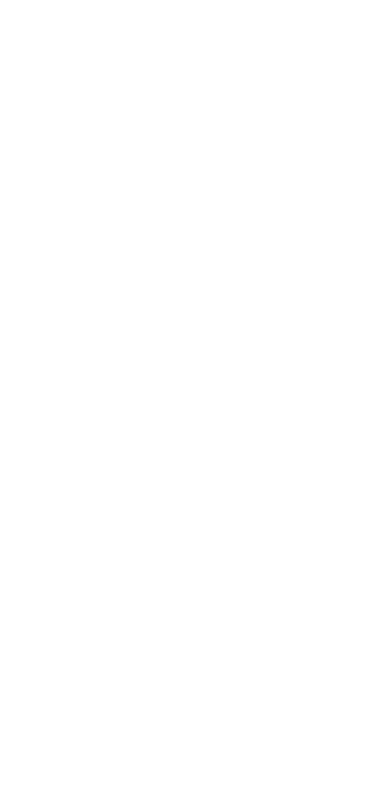
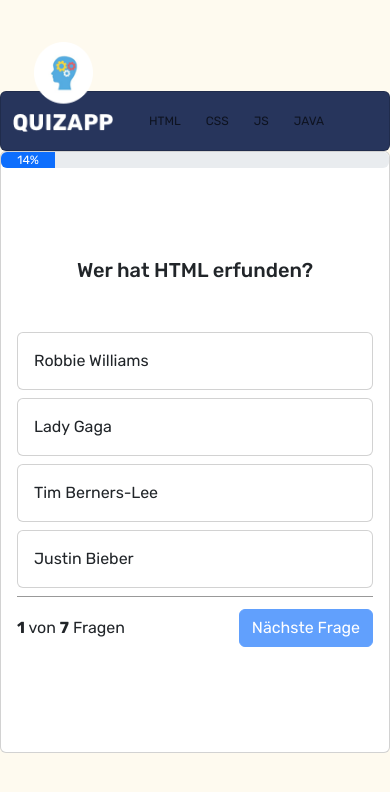
Before and after one commit to devXodia/QuizApp, a plain HTML site: page index.html in a window 390 px wide. Drawn offline with nearby package versions, Linux system fonts and the light colour scheme.

Commit message:
html-quiz added

```diff
--- a/index.html
+++ b/index.html
@@ -4,8 +4,131 @@
     <meta charset="UTF-8" />
     <meta name="viewport" content="width=device-width, initial-scale=1.0" />
     <title>Quiz App</title>
+    <link rel="preconnect" href="https://fonts.googleapis.com" />
+    <link rel="preconnect" href="https://fonts.gstatic.com" crossorigin />
+    <link
+      href="https://fonts.googleapis.com/css2?family=Rubik:ital,wght@0,300;0,400;0,500;0,600;0,700;0,800;0,900;1,300;1,400;1,500;1,600;1,700;1,800;1,900&display=swap"
+      rel="stylesheet"
+    />
     <link rel="stylesheet" href="style.css" />
     <script src="script.js"></script>
+
+    <!-- bootstrap files -->
+    <link
+      href="https://cdn.jsdelivr.net/npm/bootstrap@5.3.0/dist/css/bootstrap.min.css"
+      rel="stylesheet"
+      integrity="sha384-9ndCyUaIbzAi2FUVXJi0CjmCapSmO7SnpJef0486qhLnuZ2cdeRhO02iuK6FUUVM"
+      crossorigin="anonymous"
+    />
+    <script
+      src="https://cdn.jsdelivr.net/npm/bootstrap@5.3.0/dist/js/bootstrap.bundle.min.js"
+      integrity="sha384-geWF76RCwLtnZ8qwWowPQNguL3RmwHVBC9FhGdlKrxdiJJigb/j/68SIy3Te4Bkz"
+      crossorigin="anonymous"
+    ></script>
   </head>
-  <body></body>
+  <body onload="init()">
+    <div class="main-screen">
+      <div class="container-left">
+        <nav class="navbar card color">
+          <div class="container-fluid">
+            <div class="top-logo mb-5">
+              <a class="navbar-brand" href="#">
+                <img
+                  src="./img/logo.png"
+                  alt="Logo"
+                  width="100"
+                  height="90"
+                  class="d-inline-block align-text-top"
+                />
+              </a>
+              <br />
+            </div>
+            <!-- navbar had h-100 w-100 -->
+            <ul class="navbar-nav">
+              <li class="nav-item">
+                <a class="nav-link" aria-current="page" href="#">HTML</a>
+              </li>
+              <li class="nav-item">
+                <a class="nav-link" href="#">CSS</a>
+              </li>
+              <li class="nav-item">
+                <a class="nav-link" href="#">JS</a>
+              </li>
+              <li class="nav-item">
+                <a class="nav-link" href="#">JAVA</a>
+              </li>
+            </ul>
+          </div>
+        </nav>
+      </div>
+      <div class="container-right">
+        <div class="card quiz-card m-width">
+          <div class="card-body space" id="endscreen" style="display: none">
+            <div class="endclass">
+              <img src="./img/brain result.png" />
+              HTML QUIZ COMPLETED!
+            </div>
+            <div class="endclass">
+              Du hast <b id="correctanswers"></b> Fragen von
+              <b id="outof"></b> richtig beantwortet
+              <button type="button" class="btn btn-primary btn-lg w-50">
+                SHARE
+              </button>
+              <button
+                onclick="restartGame()"
+                type="button"
+                class="btn btn-link"
+              >
+                Replay
+              </button>
+            </div>
+          </div>
+
+          <div class="card-body h-71" id="questionBody">
+            <div
+              class="progress"
+              id="progress"
+              role="progressbar"
+              aria-label="Example with label"
+              aria-valuenow="0"
+              aria-valuemin="0"
+              aria-valuemax="100"
+            >
+              <div class="progress-bar" id="progress-bar" style="width: 0%">
+                25%
+              </div>
+            </div>
+            <h5 class="card-title" id="questiontxt">Frage</h5>
+            <div class="card mb-2 quiz-answer" onclick="answer('answer_1')">
+              <div class="card-body" id="answer_1">Antwort 1</div>
+            </div>
+            <div class="card mb-2 quiz-answer" onclick="answer('answer_2')">
+              <div class="card-body" id="answer_2">Antwort 2</div>
+            </div>
+            <div class="card mb-2 quiz-answer" onclick="answer('answer_3')">
+              <div class="card-body" id="answer_3">Antwort 3</div>
+            </div>
+            <div class="card mb-2 quiz-answer" onclick="answer('answer_4')">
+              <div class="card-body" id="answer_4">Antwort 4</div>
+            </div>
+
+            <div class="question-footer">
+              <span>
+                <b id="currentQuestion">1</b> von
+                <b id="amountQuestions">5</b> Fragen
+              </span>
+              <button
+                disabled
+                id="next-btn"
+                class="btn btn-primary"
+                onclick="nextQuestion()"
+              >
+                Nächste Frage
+              </button>
+            </div>
+          </div>
+        </div>
+      </div>
+    </div>
+  </body>
 </html>
--- a/script.js
+++ b/script.js
@@ -0,0 +1,160 @@
+let questions = [
+  {
+    question: "Wer hat HTML erfunden?",
+    answer_1: "Robbie Williams",
+    answer_2: "Lady Gaga",
+    answer_3: "Tim Berners-Lee",
+    answer_4: "Justin Bieber",
+    right_answer: 3,
+  },
+  {
+    question: "Was bedeutet das HTML Tag &lt;a&gt;?",
+    answer_1: "Text Fett",
+    answer_2: "Container",
+    answer_3: "Ein Link",
+    answer_4: "Kursiv",
+    right_answer: 3,
+  },
+  {
+    question: "Wie bindet man eine Webseite in eine Webseite ein?",
+    answer_1: "&lt;iframe&gt;, &lt;frame&gt;, and &lt;frameset&gt;",
+    answer_2: "&lt;iframe&gt",
+    answer_3: "&lt;frame&gt",
+    answer_4: "&lt;frameset&gt;",
+    right_answer: 2,
+  },
+  {
+    question: "Wie stellt man Text am BESTEN fett dar?",
+    answer_1: "&lt;strong&gt",
+    answer_2: "CSS nutzen",
+    answer_3: "&lt;bold&gt",
+    answer_4: "&lt;b&gt;",
+    right_answer: 1,
+  },
+  {
+    question: "Welches Attribut kann man NICHT für Textarea verwenden?",
+    answer_1: "readonly",
+    answer_2: "max",
+    answer_3: "from",
+    answer_4: "spellcheck",
+    right_answer: 1,
+  },
+  {
+    question:
+      "Wie wählst du alle Elemente vom Typ &lt;a&gt mit dem Attribut title aus?",
+    answer_1: "a[title]{...}",
+    answer_2: "a > title {...}",
+    answer_3: "a.title {...}",
+    answer_4: "a=title {...}",
+    right_answer: 4,
+  },
+  {
+    question: "Wie definiert man in JavaScript eine Variable?",
+    answer_1: "let 100 = rate;",
+    answer_2: "100 = let rate;",
+    answer_3: "rate = 100;",
+    answer_4: "let rate = 100;",
+    right_answer: 4,
+  },
+];
+
+let currentQuestion = 0;
+let correctAnswers = 0;
+let AUDIO_SUCESS = new Audio("audio/success.mp3");
+let AUDIO_FAIL = new Audio("audio/wrong.mp3");
+
+function init() {
+  questionAmount();
+  showQuestion();
+}
+
+function correctAnswersAmount() {
+  let correct = document.getElementById("correctanswers");
+  correct.innerHTML = correctAnswers;
+}
+
+function questionAmount() {
+  let amount = document.getElementById("amountQuestions");
+  let outof = document.getElementById("outof");
+  outof.innerHTML = questions.length;
+  amount.innerHTML = questions.length;
+}
+
+function showQuestion() {
+  if (gameIsOver()) {
+    showEndScreen();
+  } else {
+    updateProgressBar();
+    updateQuestion();
+  }
+}
+
+function gameIsOver() {
+  return currentQuestion >= questions.length;
+}
+
+function updateProgressBar() {
+  let percent = (currentQuestion + 1) / questions.length;
+  percent = Math.round(percent * 100);
+  document.getElementById("progress-bar").style = `width: ${percent}%`;
+  document.getElementById("progress-bar").innerHTML = `${percent}%`;
+}
+
+function updateQuestion() {
+  let question = questions[currentQuestion];
+  document.getElementById("currentQuestion").innerHTML = currentQuestion + 1;
+  document.getElementById("questiontxt").innerHTML = question["question"];
+  document.getElementById("answer_1").innerHTML = question["answer_1"];
+  document.getElementById("answer_2").innerHTML = question["answer_2"];
+  document.getElementById("answer_3").innerHTML = question["answer_3"];
+  document.getElementById("answer_4").innerHTML = question["answer_4"];
+}
+
+function answer(id) {
+  let answer = questions[currentQuestion]["right_answer"];
+  let idOfAnswer = `answer_${answer}`;
+  if (id.slice(7) == answer) {
+    // if right answer selected
+    AUDIO_SUCESS.play();
+    document.getElementById(id).parentNode.classList.add("bg-success");
+    correctAnswers++;
+  } else {
+    AUDIO_FAIL.play();
+    document.getElementById(id).parentNode.classList.add("bg-danger");
+    document.getElementById(idOfAnswer).parentNode.classList.add("bg-success");
+  }
+  document.getElementById("next-btn").disabled = false;
+}
+
+function nextQuestion() {
+  currentQuestion++;
+  document.getElementById("next-btn").disabled = true;
+  resetAnswerButtons();
+  showQuestion();
+  correctAnswersAmount();
+}
+
+function resetAnswerButtons() {
+  document.getElementById("answer_1").parentNode.classList.remove("bg-danger");
+  document.getElementById("answer_1").parentNode.classList.remove("bg-success");
+  document.getElementById("answer_2").parentNode.classList.remove("bg-danger");
+  document.getElementById("answer_2").parentNode.classList.remove("bg-success");
+  document.getElementById("answer_3").parentNode.classList.remove("bg-danger");
+  document.getElementById("answer_3").parentNode.classList.remove("bg-success");
+  document.getElementById("answer_4").parentNode.classList.remove("bg-danger");
+  document.getElementById("answer_4").parentNode.classList.remove("bg-success");
+}
+
+function restartGame() {
+  currentQuestion = 0;
+  correctAnswers = 0;
+  questionAmount();
+  showQuestion();
+  document.getElementById("endscreen").style = "display: none;";
+  document.getElementById("questionBody").style = "";
+}
+
+function showEndScreen() {
+  document.getElementById("endscreen").style = "height: 70vh";
+  document.getElementById("questionBody").style = "display: none";
+}
--- a/style.css
+++ b/style.css
@@ -0,0 +1,181 @@
+body {
+  background-color: rgb(254, 250, 239) !important;
+  font-family: "Rubik", sans-serif !important;
+}
+
+.bg-body-tertiary {
+  background-color: rgb(39, 53, 92) !important;
+}
+
+.main-screen {
+  display: flex;
+  justify-content: center;
+  gap: 0;
+}
+.container-right {
+  display: flex;
+  flex-direction: column;
+  justify-content: center;
+  align-items: center;
+  background-color: rgb(254, 250, 239) !important;
+  min-height: 100vh;
+}
+
+.container-left {
+  display: flex;
+  justify-content: center;
+  align-items: center;
+  background-color: rgb(254, 250, 239) !important;
+  min-height: 100vh;
+}
+
+.question-footer {
+  display: flex;
+  justify-content: space-between;
+  border-top: 1px solid rgba(0, 0, 0, 0.4);
+  align-items: center;
+  padding-top: 12px;
+}
+
+.quiz-card {
+  width: 30rem;
+}
+
+.quiz-answer:hover {
+  cursor: pointer;
+  background-color: rgba(0, 0, 0, 0.1);
+}
+
+.bg-success,
+.bg-danger {
+  color: white !important;
+}
+
+.container-fluid {
+  flex-direction: column;
+  height: 69vh;
+  align-items: center !important;
+  justify-content: flex-start !important;
+  background-color: rgb(39, 53, 92) !important;
+  flex-wrap: nowrap !important;
+}
+
+.top-logo {
+  display: flex;
+  flex-direction: column;
+}
+
+.color {
+  background-color: rgb(39, 53, 92) !important;
+}
+
+.nav-item {
+  width: 100% !important;
+  border-left: 15px solid transparent !important;
+  padding: 5px;
+}
+.nav-link {
+  font-size: 25px !important;
+  height: 100% !important;
+  width: 100% !important;
+}
+
+.nav-item:active {
+  border-left: 5px solid rgb(255, 255, 251) !important;
+}
+
+.nav-item:hover {
+  border-left: 8px solid rgb(255, 255, 251) !important;
+}
+
+.endclass {
+  justify-content: center;
+  display: flex;
+  flex-direction: column;
+  align-items: center;
+}
+
+.h-71 {
+  height: 71vh !important;
+}
+
+.card-title {
+  font-weight: 500 !important;
+  text-align: center;
+  margin-bottom: 50px !important;
+}
+
+.card-body {
+  display: flex;
+  flex-direction: column;
+  justify-content: center;
+}
+
+.space {
+  justify-content: space-around;
+}
+
+.w-50 {
+  width: 50%;
+}
+
+.progress {
+  position: absolute;
+  top: 0;
+  left: 0;
+  width: 100%;
+}
+
+@media (max-width: 650px) {
+  .main-screen {
+    flex-direction: column;
+    height: 100vh;
+    width: 100vw;
+  }
+
+  .container-left,
+  .container-right {
+    min-height: 0;
+  }
+
+  .container-left {
+    width: 100vw;
+    justify-content: flex-start;
+    align-items: center;
+  }
+
+  .container-left nav {
+    width: 100%;
+  }
+
+  .quiz-card {
+    width: 100%;
+  }
+
+  .container-right {
+  }
+
+  .container-fluid {
+    flex-direction: row;
+    height: 5vh !important;
+  }
+
+  .navbar ul {
+    display: flex;
+    flex-direction: row;
+  }
+
+  .nav-item {
+    width: 65% !important;
+  }
+
+  .nav-link {
+    font-size: 16px !important;
+  }
+}
+
+@media (max-width: 450px) {
+  .nav-link {
+    font-size: 12px !important;
+  }
+}
```
Also changed, not shown: img/arrow-left-circle.svg (added), img/arrow-right-circle.svg (added), img/pencil.jpg (added), 2 other files.
